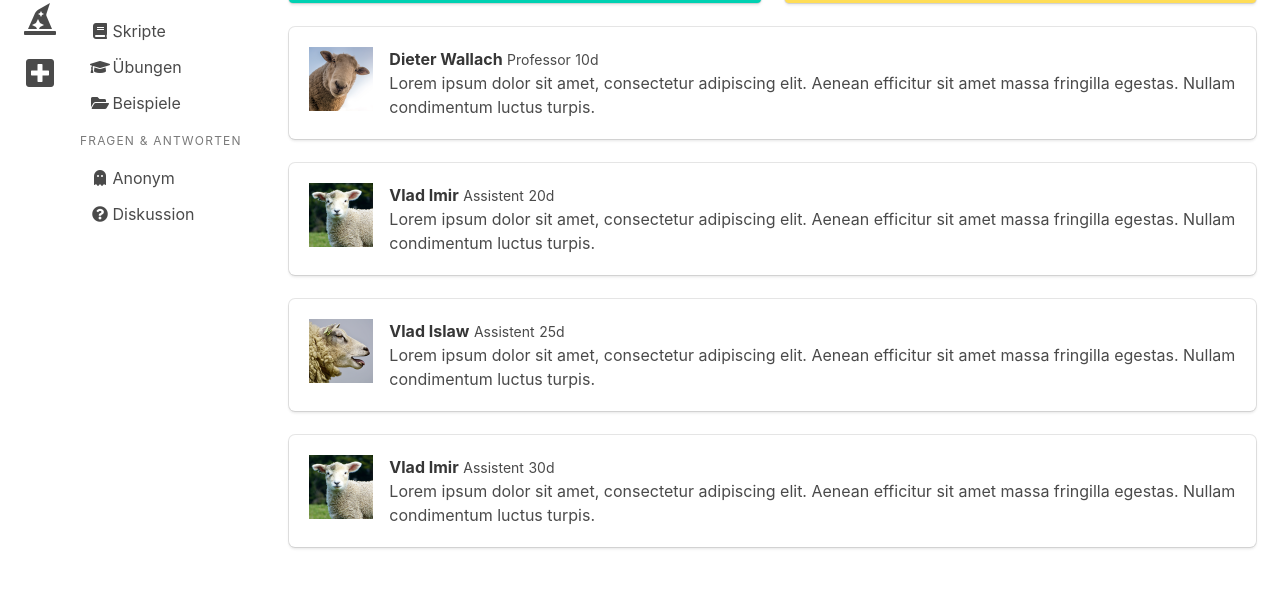
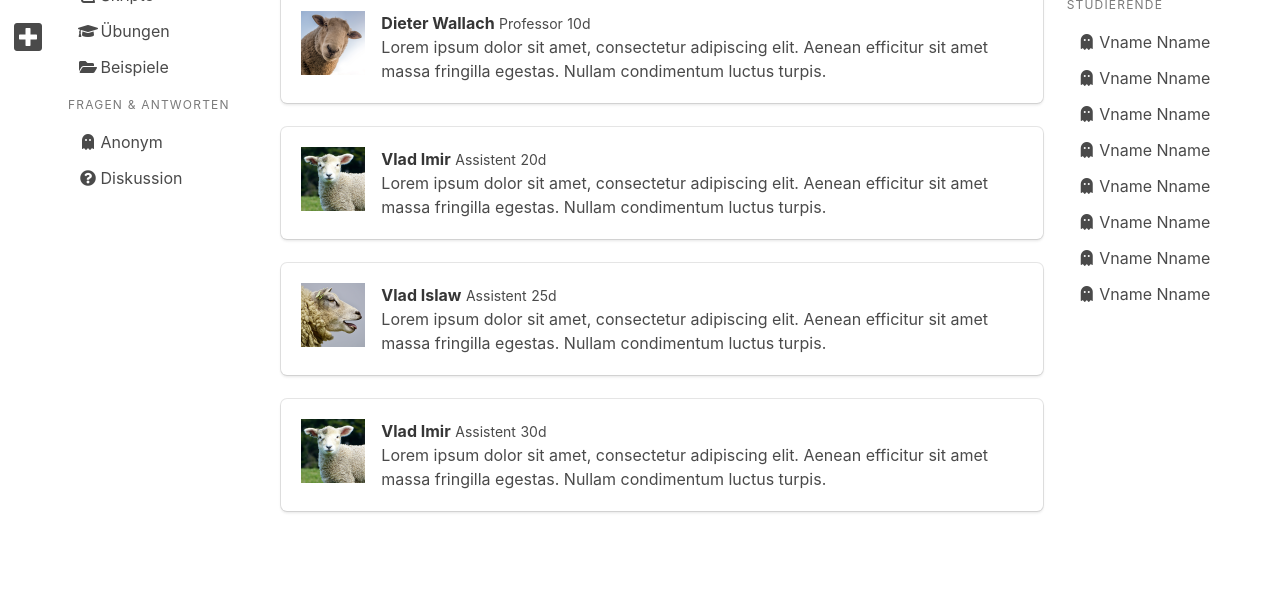
Before and after one commit to mildlyadequate/copsi, an Electron app: page Client/02-start-overview.html in a window 1280 px wide. Shown: the part 207-800 px from the top of the page. Drawn offline with Linux system fonts and the light colour scheme.

Commit message:
Some basic css changes

```diff
--- a/Client/02-start-overview.html
+++ b/Client/02-start-overview.html
@@ -6,23 +6,23 @@
   <meta name="viewport" content="width=device-width, initial-scale=1">
   <title>Studienprojekt</title>
   <link rel="stylesheet" href="assets/css/bulma.css">
-  <link rel="stylesheet" href="assets/css/scroll.css">
+  <link rel="stylesheet" href="assets/css/basics.css">
   <link rel="stylesheet" type="text/css" href="assets/css/02-start-overview.css">
-  <link href="https://fonts.googleapis.com/icon?family=Material+Icons"
-      rel="stylesheet">
-      <link rel="stylesheet" href="https://use.fontawesome.com/releases/v5.5.0/css/all.css" integrity="sha384-B4dIYHKNBt8Bc12p+WXckhzcICo0wtJAoU8YZTY5qE0Id1GSseTk6S+L3BlXeVIU" crossorigin="anonymous">
+  <link href="https://fonts.googleapis.com/icon?family=Material+Icons" rel="stylesheet">
+  <link rel="stylesheet" href="https://use.fontawesome.com/releases/v5.5.0/css/all.css" integrity="sha384-B4dIYHKNBt8Bc12p+WXckhzcICo0wtJAoU8YZTY5qE0Id1GSseTk6S+L3BlXeVIU"
+    crossorigin="anonymous">
 </head>
 
 <body>
 
-  <section class="section">
+  <section class="sm-r">
 
     <div class="columns">
 
       <!-- left team column-->
-      <aside class="column is-1 aside sm-teams" style="text-align: center;">
+      <aside class="column is-1 aside sm-teams sm-t sm-l sm-b" style="text-align: center;">
         <ul>
-          <div class="sm-team-icons-activated">
+          <div class="sm-team-icons sm-activated">
             <li>
               <span class="icon is-medium">
                 <i class="fas fa-2x fa-fish"></i>
@@ -61,8 +61,8 @@
       </aside>
 
       <!-- side menu -->
-      <aside class="column is-2 aside sm-vh">
-        <div class="sm-teams-header">
+      <aside class="column is-2 aside sm-t sm-b">
+        <div class="sm-channels-header">
           <h1 class="title">HCI</h1>
         </div>
 
@@ -118,7 +118,7 @@
       </aside>
 
       <!-- main content -->
-      <main id="sm-news" class="column main">
+      <main id="sm-news" class="column main sm-t sm-b">
         <!--nav class="breadcrumb is-small" aria-label="breadcrumbs">
                   <ul>
                     <li><a href="#">Home</a></li>
@@ -317,48 +317,49 @@
       </main>
 
 
-      <!-- Mitglieder / Teilnehmer im Kurs --
-      <div class="column is-2 aside sm-vh">
-        <div class="sm-teams-header">
-          <h1 class="title">Teilnehmer</h1>
-        </div>
-
+      <!-- Mitglieder / Teilnehmer im Kurs -->
+      <div class="column is-2 aside sm-t">
         <nav class="menu">
           <p class="menu-label">
-          Allgemein
+            Professor
           </p>
           <ul class="menu-list">
-          <li><a class="is-active" href="#"><span class="icon is-small"><i class="fas fa-file-alt"></i></span>
-              Neuigkeiten</a></li>
+            <li><a href="#"><span class="icon is-small"><i class="fas fa-heart"></i></span>
+                Dieter Wallach</a></li>
           </ul>
           <p class="menu-label">
-          Grundlagen
+            Assistenten
           </p>
           <ul class="menu-list">
             <li><a href="/bulma-admin-dashboard-template/forms.html">
                 <span class="icon is-small">
                   <i class="fas fa-book"></i>
                 </span>
-              Skripte</a></li>
+                Vlad Imir</a></li>
             <li><a href="/bulma-admin-dashboard-template/ui-elements.html"><span class="icon is-small"><i class="fas fa-graduation-cap"></i></span>
-              Übungen</a></li>
-          <li><a href="/bulma-admin-dashboard-template/tables.html"><span class="icon is-small"><i class="fas fa-folder-open"></i></span>
-              Beispiele</a></li>
+                Vlad Islaw</a></li>
 
             <p class="menu-label">
-            Fragen & Antworten
+              Studierende
             </p>
             <ul class="menu-list">
-            <li><a><span class="icon is-small"><i class="fas fa-ghost"></i></span> Anonym</a></li>
-            <li><a><span class="icon is-small"><i class="fas fa-question-circle"></i></span> Diskussion</a></li>
+              <li><a><span class="icon is-small"><i class="fas fa-ghost"></i></span> Vname Nname</a></li>
+              <li><a><span class="icon is-small"><i class="fas fa-ghost"></i></span> Vname Nname</a></li>
+              <li><a><span class="icon is-small"><i class="fas fa-ghost"></i></span> Vname Nname</a></li>
+              <li><a><span class="icon is-small"><i class="fas fa-ghost"></i></span> Vname Nname</a></li>
+              <li><a><span class="icon is-small"><i class="fas fa-ghost"></i></span> Vname Nname</a></li>
+              <li><a><span class="icon is-small"><i class="fas fa-ghost"></i></span> Vname Nname</a></li>
+              <li><a><span class="icon is-small"><i class="fas fa-ghost"></i></span> Vname Nname</a></li>
+              <li><a><span class="icon is-small"><i class="fas fa-ghost"></i></span> Vname Nname</a></li>
             </ul>
         </nav>
       </div>
 
 
-    </div-->
+    </div>
 
   </section>
 
 </body>
+
 </html>
--- a/Client/assets/css/02-start-overview.css
+++ b/Client/assets/css/02-start-overview.css
@@ -11,7 +11,11 @@
     padding: 0;
 }
 
-.sm-teams-header {
+.sm-teams {
+    width: auto !important;
+}
+
+.sm-channels-header {
     height:  48px;
     border-bottom:  1px solid #a0a0a0;
     margin-bottom: 16px;
@@ -19,6 +23,7 @@
     padding-right: 12px; */
 }
 
+/* might delete later (bc of sm-channels-header) */
 .sm-content-header {
     height:  48px;
     border-bottom:  1px solid #a0a0a0;
@@ -29,11 +34,11 @@
     margin-bottom: 20px;
 }
 
-.sm-team-icons-activated {
-    margin-bottom: 20px;
+.sm-activated {
     color: #9b9b9b;
 }
 
+/* kinda sucks please ignore
 .sm-team-icons-activated::before {
     content: " ";
     margin-left: -70px;
@@ -41,10 +46,6 @@
     width: 40px;
     border-radius: 20px;
     height: 33px;
-    /* transition: height .25s ease-in-out,margin-top .25s ease-in-out; */
+    /* transition: height .25s ease-in-out,margin-top .25s ease-in-out;
     background: #69B22F;
-}
-
-.sm-teams {
-    width: auto !important;
-}
+} */
--- /dev/null
+++ b/Client/assets/css/basics.css
@@ -0,0 +1,44 @@
+/* basic sheet used for every (!) "page" */
+
+
+
+/* ---------------------- Scrolling ---------------------- */
+/* reset overflow / scrollbar in body and html */
+
+body, html {
+    overflow: hidden;
+    height: 100%;
+    /* height should be 100vh
+    section and columns height should be 100vh too */
+}
+
+/* start overview: news scroll
+    important: team, channels and members also need their own height!  */
+#sm-news-scroll {
+    overflow-y: scroll;
+    height: 547px;
+}
+
+/* ---------------------- Padding Fix ---------------------- */
+/* bulmas columns have negative margin by default, need to fix that by adding selfmade paddings
+    (please dont rant just go with it ok)
+    sm-t: top padding
+    sm-b: bottom padding
+    sm-r: right padding
+    sm-l left padding */
+
+.sm-t {
+    padding-top: 1.5rem;
+}
+
+.sm-b {
+    padding-bottom: 1.5rem;
+}
+
+.sm-l {
+    padding-left: 1.5rem;
+}
+
+.sm-r {
+    padding-right: 1.5rem;
+}
--- a/Client/assets/css/scroll.css
+++ /dev/null
@@ -1,11 +0,0 @@
-body, html {
-    overflow: hidden;
-    height: 100%;
-}
-
-/* start overview: news scroll
-    important: team, channels and members also need their own height!  */
-#sm-news-scroll {
-    overflow-y: scroll;
-    height: 547px;
-}
```
Lines whose indentation alone changed are shown as unchanged.
